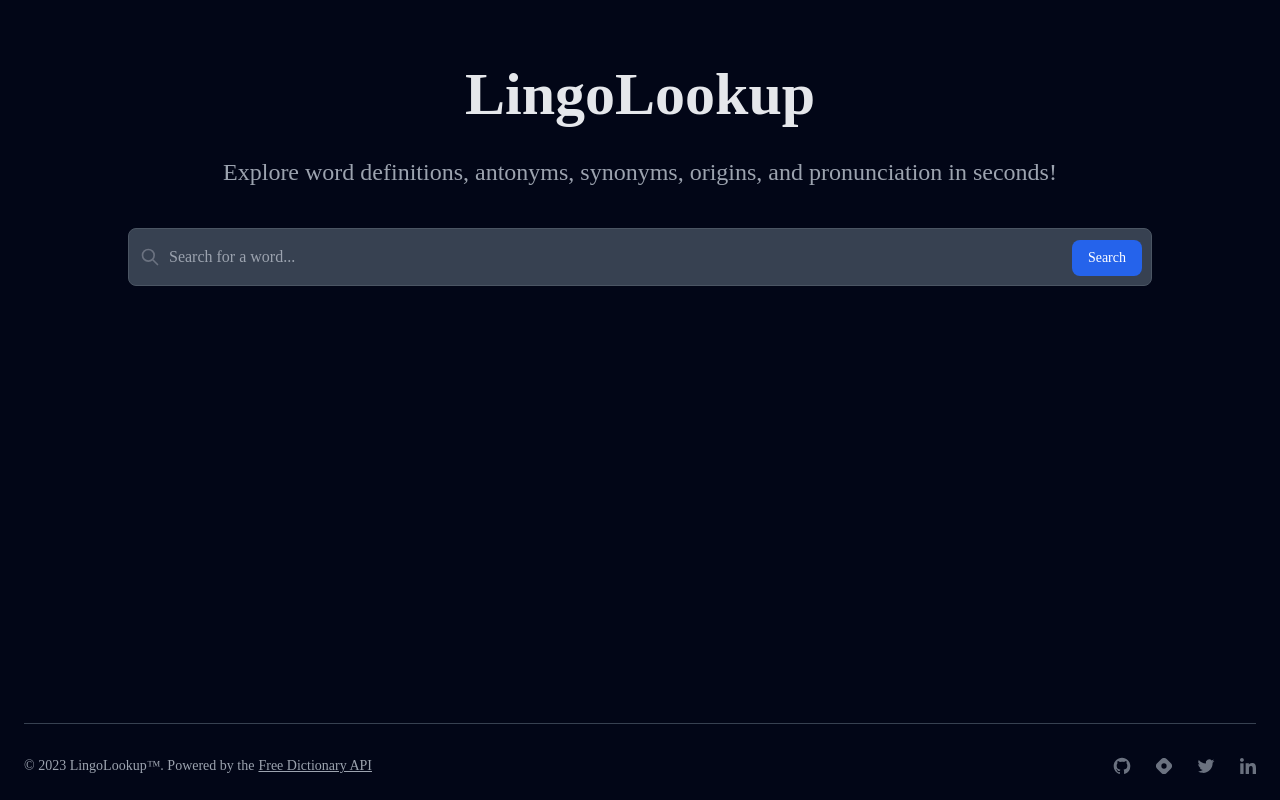
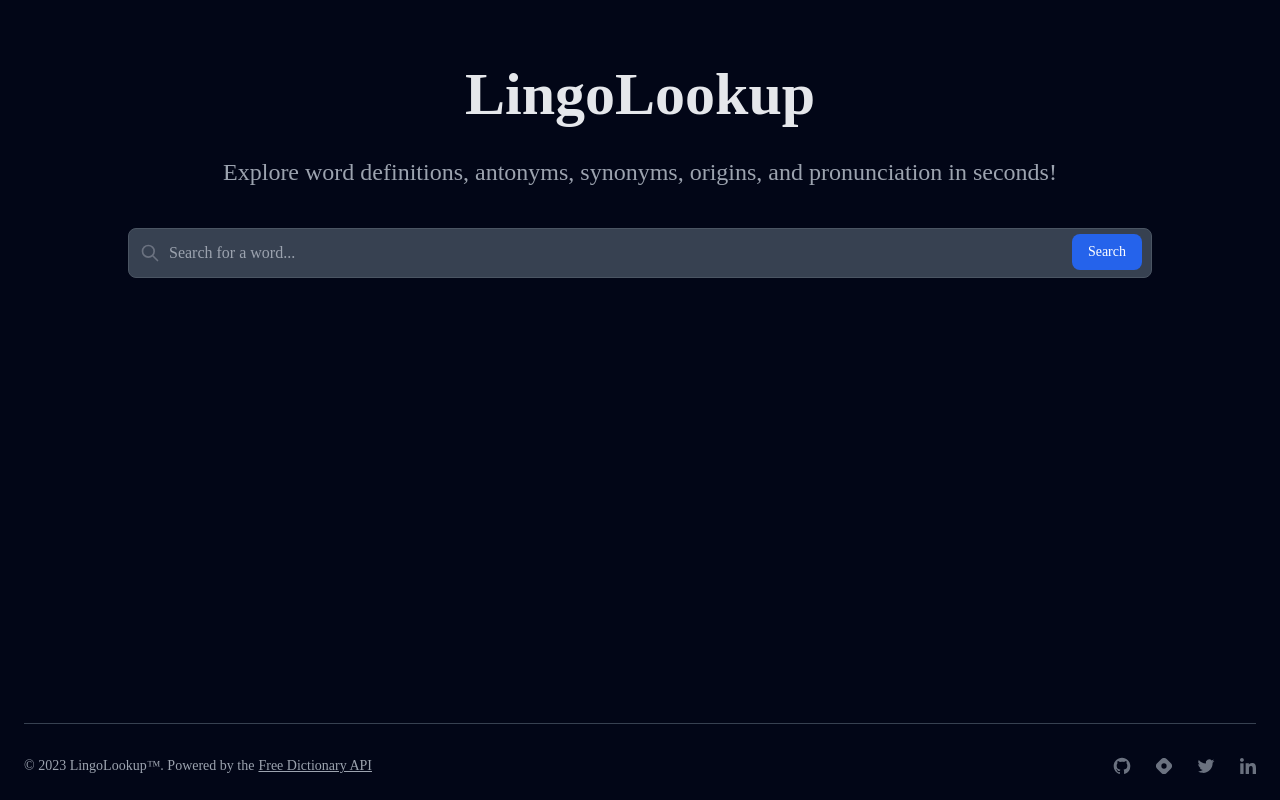
Before and after one commit to jeremy0x/lingo-lookup, a React (Vite) app: page / in a window 1280 px wide. Built offline with nearby package versions, Linux system fonts and the light colour scheme; a web font is replaced by a local one.

Commit message:
style: reduce form height

```diff
--- a/src/components/Main.tsx
+++ b/src/components/Main.tsx
@@ -71,7 +71,7 @@ const Main = () => {
           <input
             type='search'
             id='search'
-            className='block w-full rounded-lg border border-gray-600 bg-gray-700 p-4 pl-10 text-base text-gray-300 placeholder-gray-400 transition-all focus:border-blue-500 focus:outline-none focus:ring-blue-500'
+            className='block w-full rounded-lg border border-gray-600 bg-gray-700 p-3 pl-10 text-base text-gray-300 placeholder-gray-400 transition-all focus:border-blue-500 focus:outline-none focus:ring-blue-500'
             placeholder='Search for a word...'
             required
             value={searchQuery}
@@ -80,7 +80,7 @@ const Main = () => {
           />
           <button
             type='submit'
-            className='absolute right-2.5 bottom-2.5 rounded-lg bg-blue-600 px-4 py-2 text-sm font-medium text-white transition-all hover:bg-blue-700 focus:outline-none focus:ring-4 focus:ring-blue-800'
+            className='absolute right-2.5 bottom-2 rounded-lg bg-blue-600 px-4 py-2 text-sm font-medium text-white transition-all hover:bg-blue-700 focus:outline-none focus:ring-4 focus:ring-blue-800'
           >
             Search
           </button>
```
